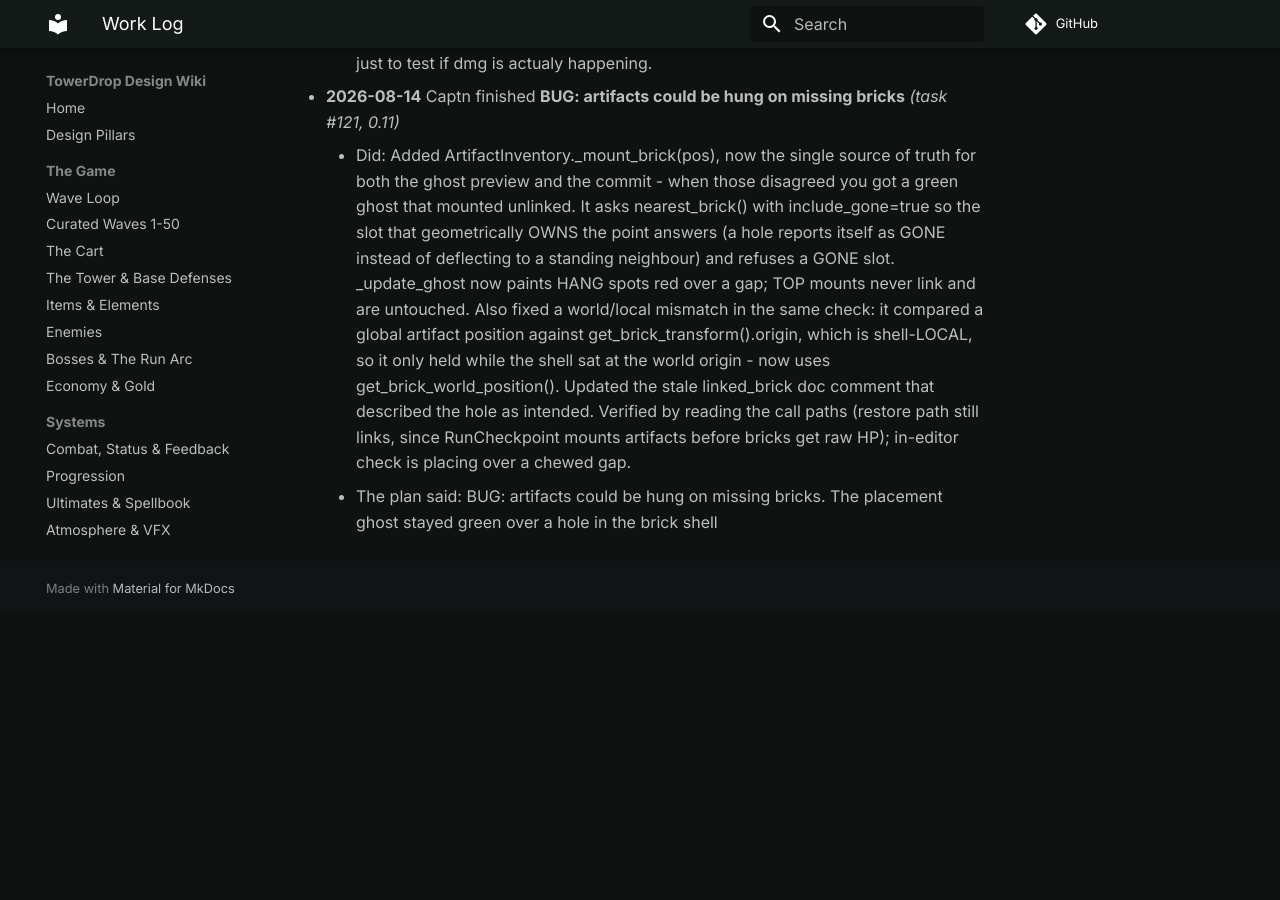
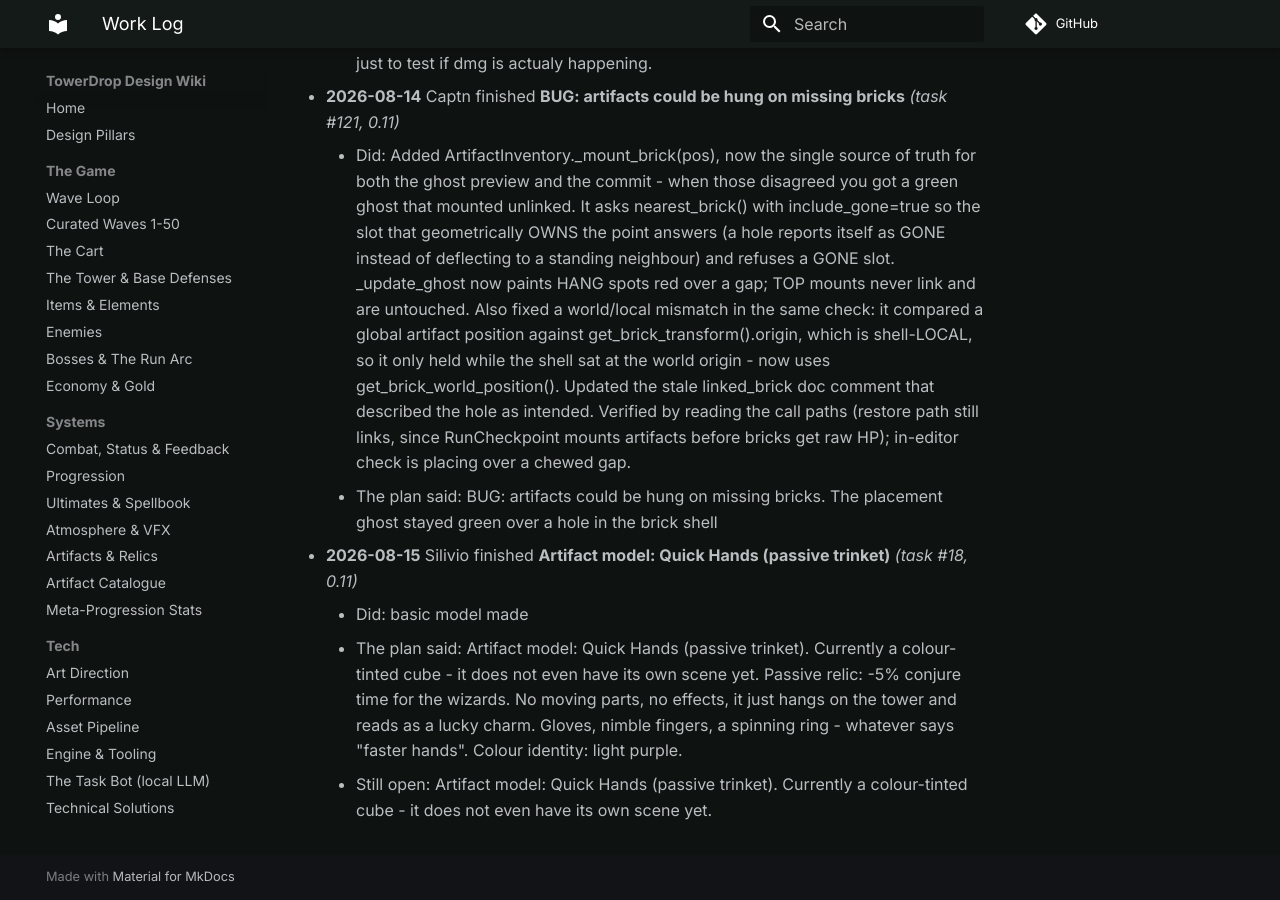
Before and after one commit to cap7n/towerdrop-docs, an MkDocs documentation site: the page built from docs/project/log.md, in a window 1280 px wide and 900 px high, scrolled down 1500 px. Built offline with MkDocs 1.6.1 and Material for MkDocs 9.7.7, drawn with Linux system fonts in a browser that asks for light colours; comment, search, counter and statistics services are not loaded; before the commit the page ends 2112 px from its top, so only the background shows below that.

Commit message:
log: Artifact model: Quick Hands (passive trinket) (task #18)

```diff
--- a/docs/project/log.md
+++ b/docs/project/log.md
@@ -28,3 +28,7 @@
 - **2026-08-14** Captn finished **BUG: artifacts could be hung on missing bricks** _(task #121, 0.11)_
     - Did: Added ArtifactInventory._mount_brick(pos), now the single source of truth for both the ghost preview and the commit - when those disagreed you got a green ghost that mounted unlinked. It asks nearest_brick() with include_gone=true so the slot that geometrically OWNS the point answers (a hole reports itself as GONE instead of deflecting to a standing neighbour) and refuses a GONE slot. _update_ghost now paints HANG spots red over a gap; TOP mounts never link and are untouched. Also fixed a world/local mismatch in the same check: it compared a global artifact position against get_brick_transform().origin, which is shell-LOCAL, so it only held while the shell sat at the world origin - now uses get_brick_world_position(). Updated the stale linked_brick doc comment that described the hole as intended. Verified by reading the call paths (restore path still links, since RunCheckpoint mounts artifacts before bricks get raw HP); in-editor check is placing over a chewed gap.
     - The plan said: BUG: artifacts could be hung on missing bricks. The placement ghost stayed green over a hole in the brick shell
+- **2026-08-15** Silivio finished **Artifact model: Quick Hands (passive trinket)** _(task #18, 0.11)_
+    - Did: basic model made
+    - The plan said: Artifact model: Quick Hands (passive trinket). Currently a colour-tinted cube - it does not even have its own scene yet. Passive relic: -5% conjure time for the wizards. No moving parts, no effects, it just hangs on the tower and reads as a lucky charm. Gloves, nimble fingers, a spinning ring - whatever says "faster hands". Colour identity: light purple.
+    - Still open: Artifact model: Quick Hands (passive trinket). Currently a colour-tinted cube - it does not even have its own scene yet.
```
